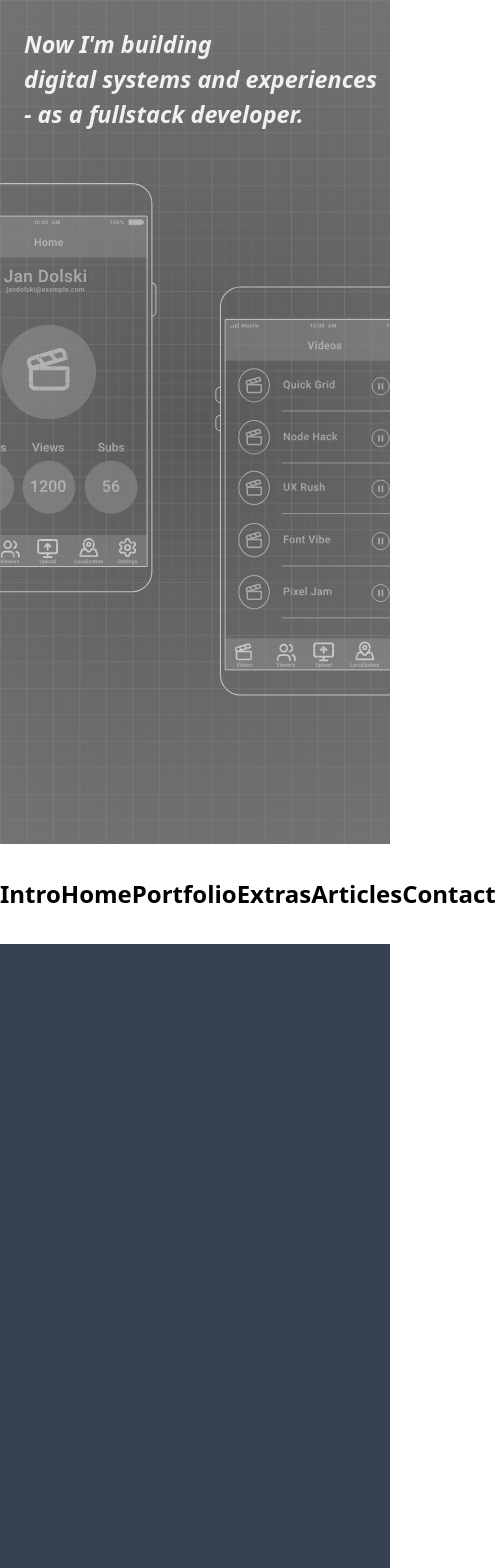
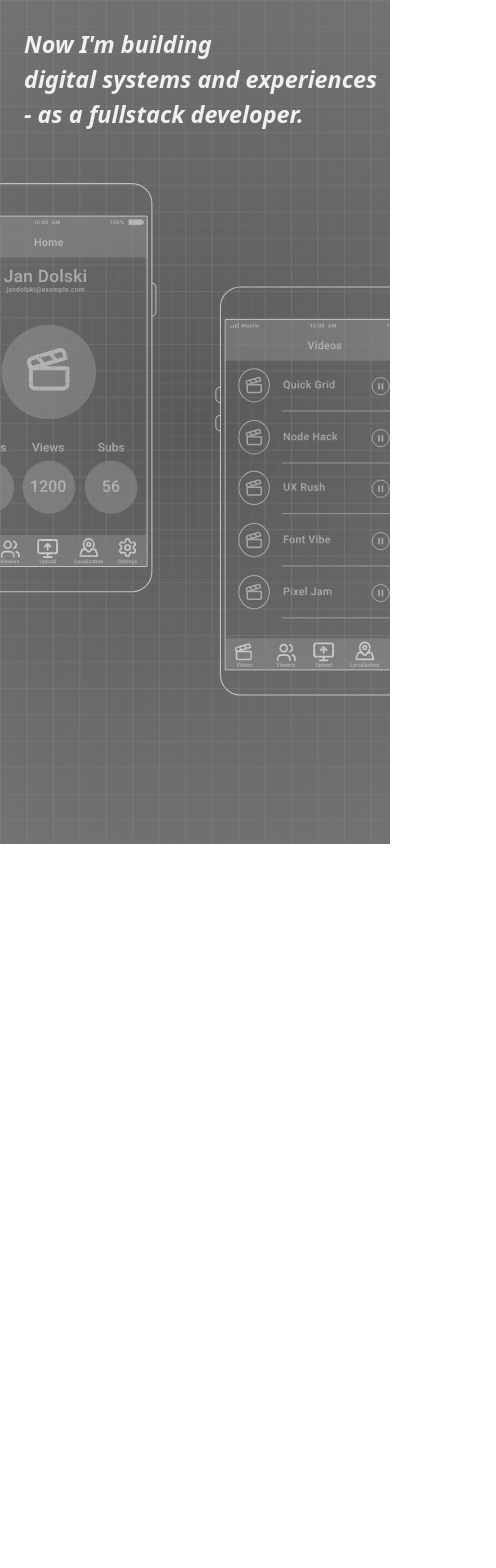
Before and after one commit to OstrowskiDev/portfolio, a Next.js app: page / in a window 390 px wide. Shown: the top 1568 px of the page, 496 px wide, since content can reach past the window. Built offline with nearby package versions, Linux system fonts and the light colour scheme.

Commit message:
Restructured app into "Layout First" approach. This project will have strong separation between mobile and desktop UI/UX, so layout first approach suites it well.

```diff
--- a/src/app/page.tsx
+++ b/src/app/page.tsx
@@ -1,15 +1,23 @@
-import Intro from '@/components/intro/animations/Intro'
-import { NavBar } from '@/components/navigation/NavBar'
+'use client'
+
+import useMediaQuery from '@/components/hooks/useMediaQuery'
+import DesktopLayout from '@/components/layouts/DesktopLayout'
+import MobileLayout from '@/components/layouts/MobileLayout'
+import { useEffect, useRef } from 'react'
 
 export default function Home() {
+  const gridRef = useRef(null)
+
+  const isDesktop = useMediaQuery('(min-width: 620px)')
+
+  useEffect(() => {
+    if (!gridRef.current) return
+    gsap.to(gridRef.current, { opacity: 1, duration: 4 })
+  })
+
   return (
     <main className="main-container w-full">
-      <Intro />
-      <NavBar />
-      <div id="portfolio" className="w-full h-[100vh] bg-gray-700"></div>
-      <div id="extras" className="w-full h-[100vh] bg-gray-700"></div>
-      <div id="articles" className="w-full h-[100vh] bg-gray-700"></div>
-      <div id="contact" className="w-full h-[100vh] bg-gray-700"></div>
+      {isDesktop ? <DesktopLayout /> : <MobileLayout />}
     </main>
   )
 }
--- a/src/components/intro/animations/Intro.tsx
+++ b/src/components/intro/animations/Intro.tsx
@@ -1,13 +1,12 @@
 'use client'
 
-import { useEffect, useRef, useState } from 'react'
+import { useEffect, useRef } from 'react'
 import gsap from 'gsap'
 import useMediaQuery from '@/components/hooks/useMediaQuery'
 import DesktopIntro from './DesktopIntro'
 import MobileIntro from './MobileIntro'
 
 export default function Intro() {
-  const [animPhase, setAnimPhase] = useState('architecture')
   const gridRef = useRef(null)
 
   const isDesktop = useMediaQuery('(min-width: 620px)')
--- /dev/null
+++ b/src/components/layouts/DesktopLayout.tsx
@@ -0,0 +1,15 @@
+import NavBar from '@/components/navigation/NavBar'
+import DesktopIntro from '../intro/animations/DesktopIntro'
+
+export default function DesktopLayout() {
+  return (
+    <main className="main-container w-full bg-white">
+      <DesktopIntro />
+      <NavBar />
+      <div id="portfolio" className="w-full h-[100vh] "></div>
+      <div id="extras" className="w-full h-[100vh] "></div>
+      <div id="articles" className="w-full h-[100vh] "></div>
+      <div id="contact" className="w-full h-[100vh] "></div>
+    </main>
+  )
+}
--- /dev/null
+++ b/src/components/layouts/MobileLayout.tsx
@@ -0,0 +1,13 @@
+import MobileIntro from '../intro/animations/MobileIntro'
+
+export default function MobileLayout() {
+  return (
+    <main className="main-container w-full bg-white">
+      <MobileIntro />
+      <div id="portfolio" className="w-full h-[100vh]"></div>
+      <div id="extras" className="w-full h-[100vh]"></div>
+      <div id="articles" className="w-full h-[100vh]"></div>
+      <div id="contact" className="w-full h-[100vh]"></div>
+    </main>
+  )
+}
--- a/src/components/navigation/NavBar.tsx
+++ b/src/components/navigation/NavBar.tsx
@@ -1,6 +1,6 @@
 import { NavLink } from '../common/NavLink'
 
-export function NavBar() {
+export default function NavBar() {
   return (
     <div className="navbar sticky top-0 z-[100] w-full h-[100px] flex justify-around items-center bg-white">
       <NavLink name="Intro" targetId="intro" />
```
